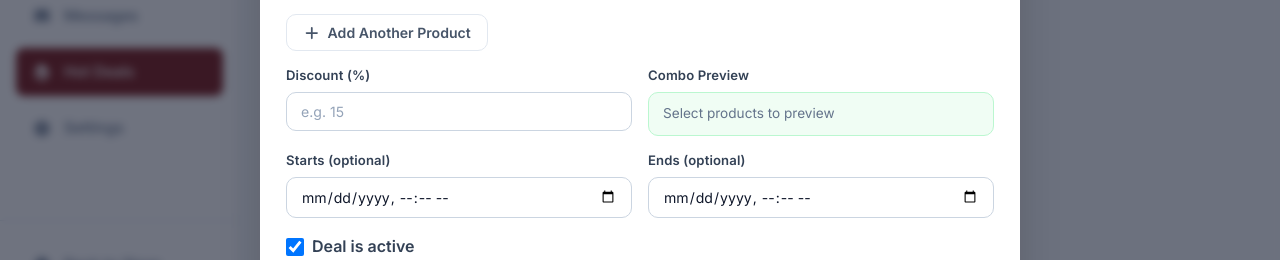
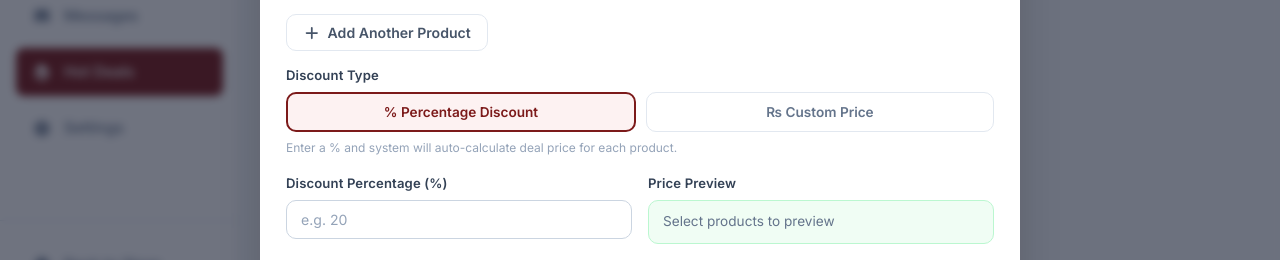
Before and after one commit to webdevhasu/bannu-masala, a Next.js app: page /dashboard/deals in a window 1280 px wide. Both pictures are taken after a click on the button "Add Deal". Shown: the part 444-704 px from the top of the page. Built offline with nearby package versions, Linux system fonts and the light colour scheme; no server answers; the database is empty.

Commit message:
feat: add custom price mode to hot deals form (percent or custom price)

```diff
--- a/app/dashboard/deals/page.js
+++ b/app/dashboard/deals/page.js
@@ -59,8 +59,9 @@ function derivePercent(deal) {
 const EMPTY_FORM = {
   title: '',
   image: '',
+  price_mode: 'percent',   // 'percent' | 'custom'
   discount_percent: '',
-  items: [{ product_id: '', variant: '' }],
+  items: [{ product_id: '', variant: '', custom_price: '' }],
   start_at: '',
   end_at: '',
   is_active: true,
@@ -107,13 +108,24 @@ export default function DealsPage() {
     fetchProducts();
   }, []);
 
+  const priceMode = formData.price_mode || 'percent';
   const discountPercent = Number(formData.discount_percent) || 0;
+
+  // For each item compute the effective sale price based on mode
+  function effectiveSalePrice(originalPrice, item) {
+    if (!originalPrice) return 0;
+    if (priceMode === 'custom') {
+      const cp = Number(item.custom_price);
+      return cp > 0 ? cp : originalPrice;
+    }
+    return salePriceFor(originalPrice, discountPercent);
+  }
 
   const previewItems = formData.items
     .map((item) => {
       const product = products.find((p) => String(p.id) === String(item.product_id));
       const originalPrice = product ? Number(product.variants[item.variant]) || 0 : 0;
-      const salePrice = salePriceFor(originalPrice, discountPercent);
+      const salePrice = effectiveSalePrice(originalPrice, item);
       return {
         ...item,
         product,
@@ -135,19 +147,25 @@ export default function DealsPage() {
           ? deal.items.map((item) => ({
               product_id: String(item.product_id),
               variant: item.variant || '',
+              custom_price: item.custom_price ? String(item.custom_price) : '',
             }))
           : [
               {
                 product_id: deal.product_id ? String(deal.product_id) : '',
                 variant: deal.variant || '',
+                custom_price: '',
               },
             ];
+
+      const derivedPercent = derivePercent(deal);
+      const hasCutomPrices = deal.items?.some((i) => Number(i.custom_price) > 0);
 
       setEditingId(deal.id);
       setFormData({
         title: deal.title || '',
         image: deal.image || '',
-        discount_percent: String(derivePercent(deal) || ''),
+        price_mode: hasCutomPrices ? 'custom' : 'percent',
+        discount_percent: String(derivedPercent || ''),
         items: dealItems,
         start_at: toDateTimeLocal(deal.start_at),
         end_at: toDateTimeLocal(deal.end_at),
@@ -233,9 +251,19 @@ export default function DealsPage() {
       return;
     }
 
-    if (discountPercent <= 0 || discountPercent >= 100) {
+    if (priceMode === 'percent' && (discountPercent <= 0 || discountPercent >= 100)) {
       setFormError('Discount must be between 1% and 99%.');
       return;
+    }
+
+    if (priceMode === 'custom') {
+      const missingCustom = formData.items.some(
+        (item) => item.product_id && item.variant && !(Number(item.custom_price) > 0)
+      );
+      if (missingCustom) {
+        setFormError('Please enter a custom price (> 0) for every product in Custom Price mode.');
+        return;
+      }
     }
 
     if (formData.start_at && formData.end_at && new Date(formData.end_at) <= new Date(formData.start_at)) {
@@ -248,11 +276,21 @@ export default function DealsPage() {
       const payload = {
         title: formData.title.trim(),
         image: formData.image || null,
-        discount_percent: discountPercent,
-        items: validItems.map((item) => ({
+        discount_percent: priceMode === 'percent' ? discountPercent : null,
+        items: validItems.map((item) => {
+          const product = products.find((p) => String(p.id) === String(item.product_id));
+          const originalPrice = product ? Number(product.variants[item.variant]) || 0 : 0;
+          const salePrice =
+            priceMode === 'custom'
+              ? Number(item.custom_price)
+              : salePriceFor(originalPrice, discountPercent);
+          return {
             product_id: Number(item.product_id),
             variant: item.variant,
-        })),
+            custom_price: priceMode === 'custom' ? Number(item.custom_price) : null,
+            sale_price: salePrice,
+          };
+        }),
         start_at: formData.start_at || null,
         end_at: formData.end_at || null,
         is_active: formData.is_active,
@@ -658,7 +696,7 @@ export default function DealsPage() {
                   const originalPrice = product
                     ? Number(product.variants[item.variant]) || 0
                     : 0;
-                  const previewSale = salePriceFor(originalPrice, discountPercent);
+                  const previewSale = effectiveSalePrice(originalPrice, item);
 
                   return (
                     <div
@@ -674,7 +712,7 @@ export default function DealsPage() {
                       <div
                         style={{
                           display: 'grid',
-                          gridTemplateColumns: '1fr 1fr auto',
+                          gridTemplateColumns: priceMode === 'custom' ? '1fr 1fr 120px auto' : '1fr 1fr auto',
                           gap: '12px',
                           alignItems: 'end',
                         }}
@@ -714,6 +752,23 @@ export default function DealsPage() {
                             ))}
                           </select>
                         </div>
+
+                        {/* Custom price field — only in custom mode */}
+                        {priceMode === 'custom' && (
+                          <div>
+                            <label className={styles.label}>Deal Price (Rs)</label>
+                            <input
+                              type="number"
+                              min="1"
+                              className={styles.input}
+                              value={item.custom_price}
+                              onChange={(e) => updateItem(index, { custom_price: e.target.value })}
+                              placeholder="e.g. 450"
+                              disabled={!product || !item.variant}
+                            />
+                          </div>
+                        )}
+
                         <button
                           type="button"
                           className={styles.btnDanger}
@@ -726,18 +781,16 @@ export default function DealsPage() {
                       </div>
 
                       {originalPrice > 0 && (
-                        <p
-                          style={{
-                            margin: '8px 0 0',
-                            fontSize: '0.8rem',
-                            color: '#475569',
-                          }}
-                        >
-                          Rs {originalPrice.toLocaleString()} →{' '}
+                        <p style={{ margin: '8px 0 0', fontSize: '0.8rem', color: '#475569' }}>
+                          Original: Rs {originalPrice.toLocaleString()} →{' '}
                           <strong style={{ color: '#15803d' }}>
                             Rs {previewSale.toLocaleString()}
                           </strong>{' '}
-                          {discountPercent > 0 && `(${discountPercent}% off)`}
+                          {previewSale < originalPrice && (
+                            <span style={{ color: '#b91c1c' }}>
+                              ({Math.round(((originalPrice - previewSale) / originalPrice) * 100)}% off)
+                            </span>
+                          )}
                         </p>
                       )}
                     </div>
@@ -754,9 +807,46 @@ export default function DealsPage() {
                 </button>
               </div>
 
+              {/* ── Pricing Mode Toggle ── */}
+              <div style={{ marginBottom: '16px' }}>
+                <label className={styles.label}>Discount Type</label>
+                <div style={{ display: 'flex', gap: '10px' }}>
+                  {[
+                    { key: 'percent', label: '% Percentage Discount' },
+                    { key: 'custom',  label: '₨ Custom Price'        },
+                  ].map(({ key, label }) => (
+                    <button
+                      key={key}
+                      type="button"
+                      onClick={() => setFormData((p) => ({ ...p, price_mode: key, discount_percent: '' }))}
+                      style={{
+                        flex: 1,
+                        padding: '10px',
+                        borderRadius: '10px',
+                        border: priceMode === key ? '2px solid #7c1a1a' : '1.5px solid #e2e8f0',
+                        background: priceMode === key ? '#fdf2f2' : '#fff',
+                        fontWeight: 700,
+                        fontSize: '0.85rem',
+                        color: priceMode === key ? '#7c1a1a' : '#64748b',
+                        cursor: 'pointer',
+                        transition: 'all 0.15s',
+                      }}
+                    >
+                      {label}
+                    </button>
+                  ))}
+                </div>
+                <p style={{ fontSize: '0.75rem', color: '#94a3b8', marginTop: '6px' }}>
+                  {priceMode === 'percent'
+                    ? 'Enter a % and system will auto-calculate deal price for each product.'
+                    : 'Enter the exact deal price for each product above. System will auto-calculate % off.'}
+                </p>
+              </div>
+
               <div className={styles.formRow}>
+                {priceMode === 'percent' && (
                   <div>
-                  <label className={styles.label}>Discount (%)</label>
+                    <label className={styles.label}>Discount Percentage (%)</label>
                     <input
                       required
                       type="number"
@@ -767,11 +857,12 @@ export default function DealsPage() {
                       onChange={(e) =>
                         setFormData({ ...formData, discount_percent: e.target.value })
                       }
-                    placeholder="e.g. 15"
+                      placeholder="e.g. 20"
                     />
                   </div>
+                )}
                 <div>
-                  <label className={styles.label}>Combo Preview</label>
+                  <label className={styles.label}>Price Preview</label>
                   <div
                     style={{
                       padding: '10px 14px',
```
Lines whose indentation alone changed are shown as unchanged.
